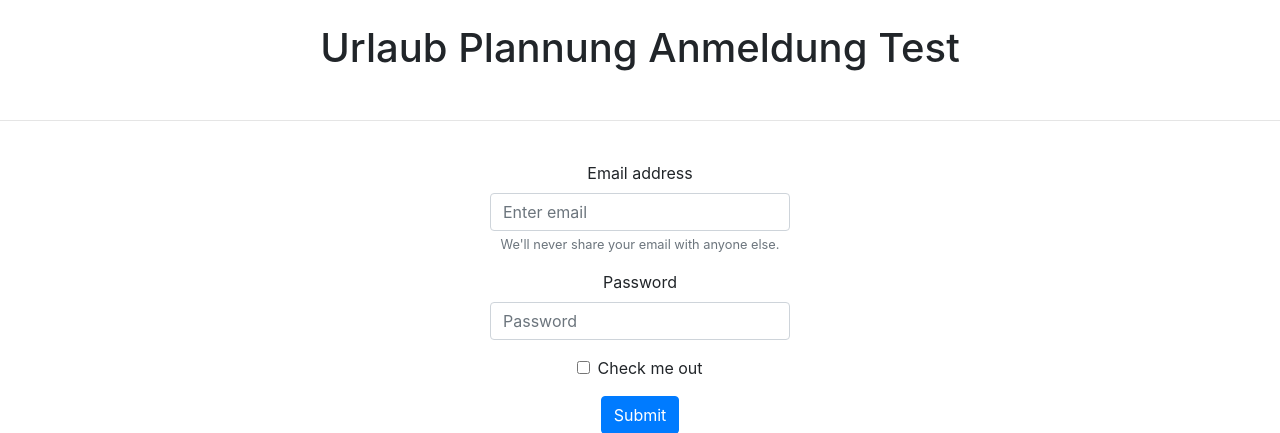
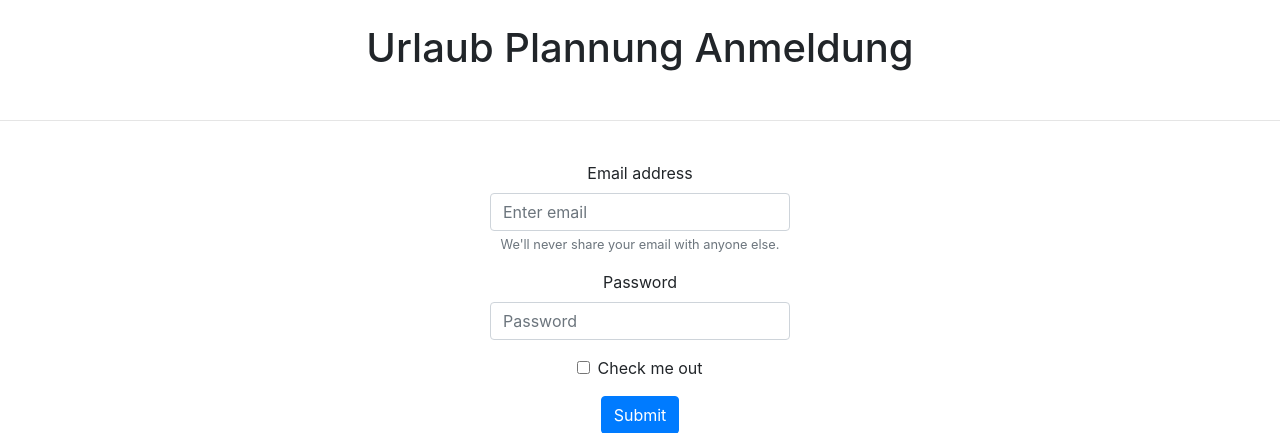
Before and after one commit to LABfs/urlaubsplannung, a PHP site: page / in a window 1280 px wide. Shown: the top 433 px of the page. Run offline with PHP 8.4, Linux system fonts and the light colour scheme.

Commit message:
Delete "Test"

```diff
--- a/index.php
+++ b/index.php
@@ -10,7 +10,7 @@
 
 <center>
 <br>
-<h1>Urlaub Plannung Anmeldung Test</h1><br><hr><br>
+<h1>Urlaub Plannung Anmeldung</h1><br><hr><br>
 
 <form action='login.php' method='post' style="width: 300px; text-align: center;">
   <div class="form-group">
```
